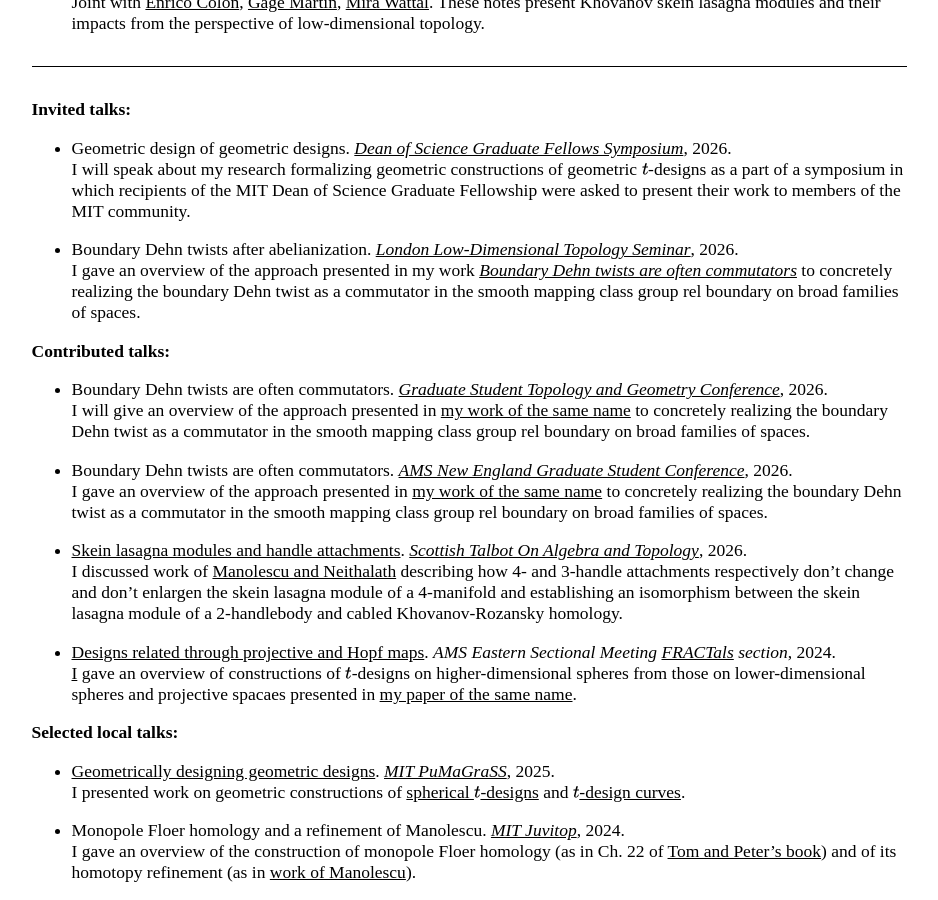
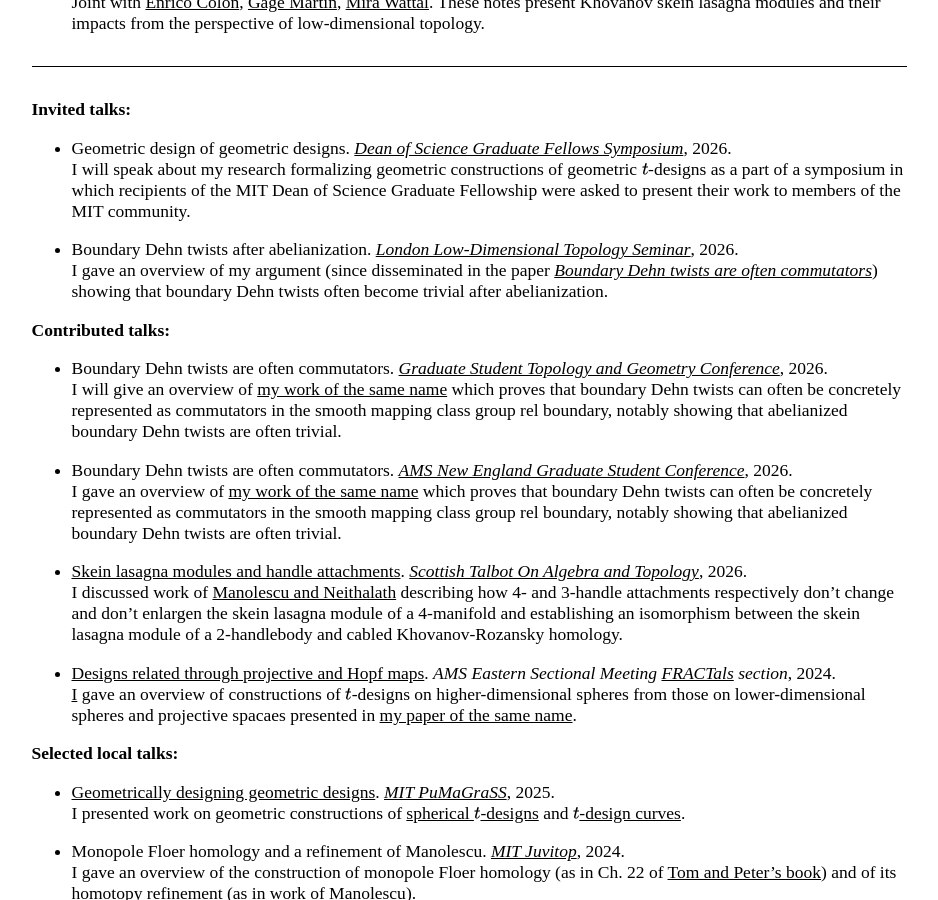
Before and after one commit to AyodejiLindblad/AyodejiLindblad.github.io, a Jekyll site: the page built from index.md, in a window 1280 px wide and 900 px high, scrolled down 1538 px. Shown: the whole window, without its empty margins (171-1109 px from the left). Built offline with Jekyll 4.4.1, drawn with Linux system fonts in a browser that asks for light colours; some web fonts are replaced.

Commit message:
new description - good enough?

```diff
--- a/index.md
+++ b/index.md
@@ -79,15 +79,15 @@ Joint with [Enrico Colón](https://www.math.harvard.edu/people/colon-enrico/), [
     I will speak about my research formalizing geometric constructions of geometric $t$-designs as a part of a symposium in which recipients of the MIT Dean of Science Graduate Fellowship were asked to present their work to members of the MIT community.
 
 * Boundary Dehn twists after abelianization. *[London Low-Dimensional Topology Seminar](https://sites.google.com/view/londonlowdimensionaltopology)*, 2026.
-    I gave an overview of the approach presented in my work *[Boundary Dehn twists are often commutators](https://arxiv.org/abs/2604.13194)* to concretely realizing the boundary Dehn twist as a commutator in the smooth mapping class group rel boundary on broad families of spaces.
+    I gave an overview of my argument (since disseminated in the paper *[Boundary Dehn twists are often commutators](https://arxiv.org/abs/2604.13194)*) showing that boundary Dehn twists often become trivial after abelianization.
 
 **Contributed talks:**
 
 * Boundary Dehn twists are often commutators. *[Graduate Student Topology and Geometry Conference](https://www.gstgc2026.com/)*, 2026.
-    I will give an overview of the approach presented in [my work of the same name](https://arxiv.org/abs/2604.13194) to concretely realizing the boundary Dehn twist as a commutator in the smooth mapping class group rel boundary on broad families of spaces.
+    I will give an overview of [my work of the same name](https://arxiv.org/abs/2604.13194) which proves that boundary Dehn twists can often be concretely represented as commutators in the smooth mapping class group rel boundary, notably showing that abelianized boundary Dehn twists are often trivial.
 
 * Boundary Dehn twists are often commutators. *[AMS New England Graduate Student Conference](https://sites.google.com/brown.edu/amsgradconference/home)*, 2026.
-    I gave an overview of the approach presented in [my work of the same name](https://arxiv.org/abs/2604.13194) to concretely realizing the boundary Dehn twist as a commutator in the smooth mapping class group rel boundary on broad families of spaces.
+    I gave an overview of [my work of the same name](https://arxiv.org/abs/2604.13194) which proves that boundary Dehn twists can often be concretely represented as commutators in the smooth mapping class group rel boundary, notably showing that abelianized boundary Dehn twists are often trivial.
 
 * [Skein lasagna modules and handle attachments](talks/Skein-lasagna-modules-and-handle-attachments.pdf). *[Scottish Talbot On Algebra and Topology](https://sites.google.com/view/stoat-workshop/home)*, 2026.
     I discussed work of [Manolescu and Neithalath](https://www.degruyterbrill.com/document/doi/10.1515/crelle-2022-0021/html?lang=en&srsltid=AfmBOoqxU5Qjqk2STSb85QQrpKWQh0vum4-dj8cIoxs9kUAX-qHu2Zjn) describing how 4- and 3-handle attachments respectively don't change and don't enlargen the skein lasagna module of a 4-manifold and establishing an isomorphism between the skein lasagna module of a 2-handlebody and cabled Khovanov-Rozansky homology.
```
